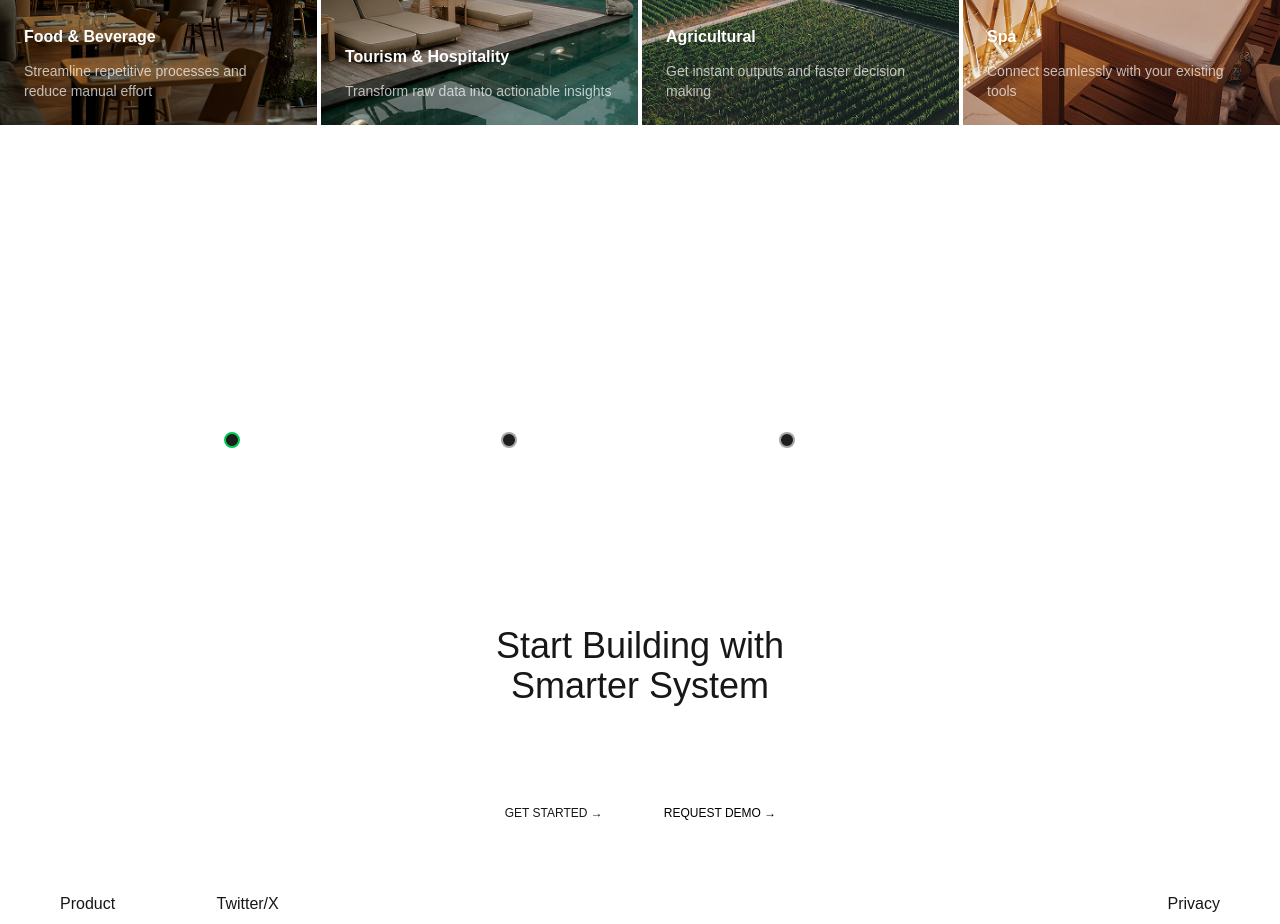
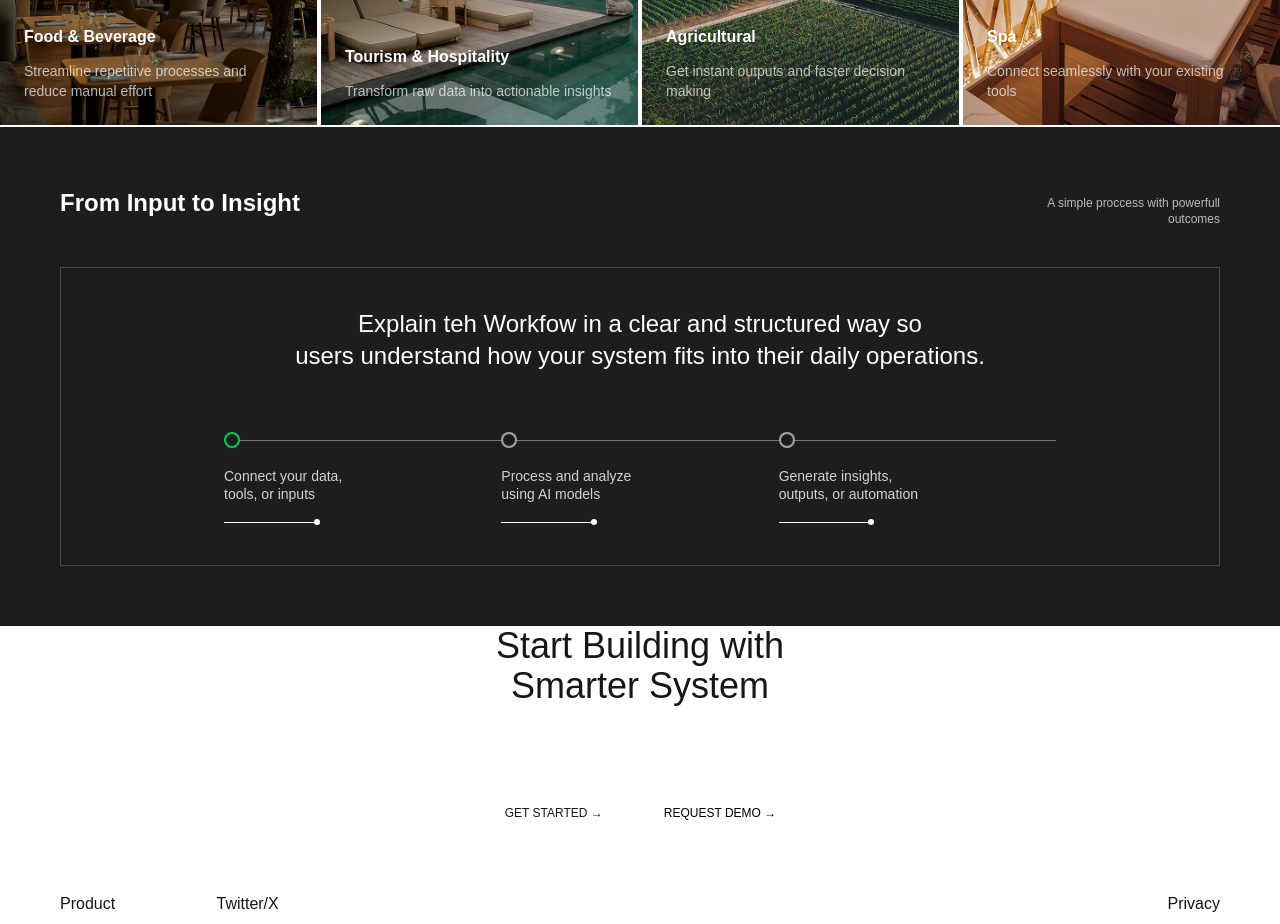
Before and after one commit to kurniaputraa/project-pl, a Next.js app: page / in a window 1280 px wide. Shown: the part 2480-3404 px from the top of the page. Built offline with nearby package versions, Linux system fonts and the light colour scheme.

Commit message:
update background

```diff
--- a/src/app/proccess/page.tsx
+++ b/src/app/proccess/page.tsx
@@ -4,7 +4,7 @@ import { easeOut, motion } from "motion/react";
 
 const page = () => {
   return (
-    <section id="proccess" className="bg-[#1d1d1] p-15">
+    <section id="proccess" className="bg-[#1d1d1d] p-15">
       <div className="grid grid-cols-2 justify-end pb-10">
         <ScrollReveal>
           <h1 className="font-bold text-2xl text-white">
```
